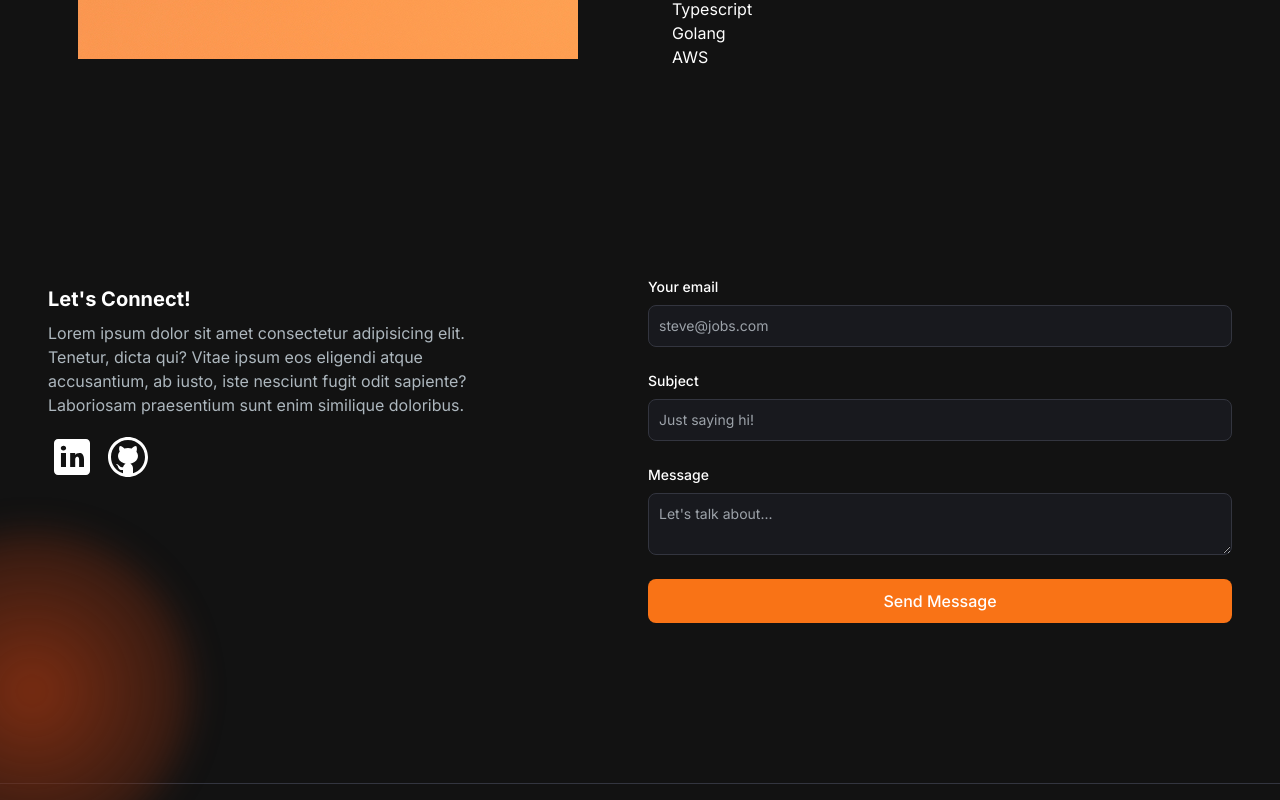
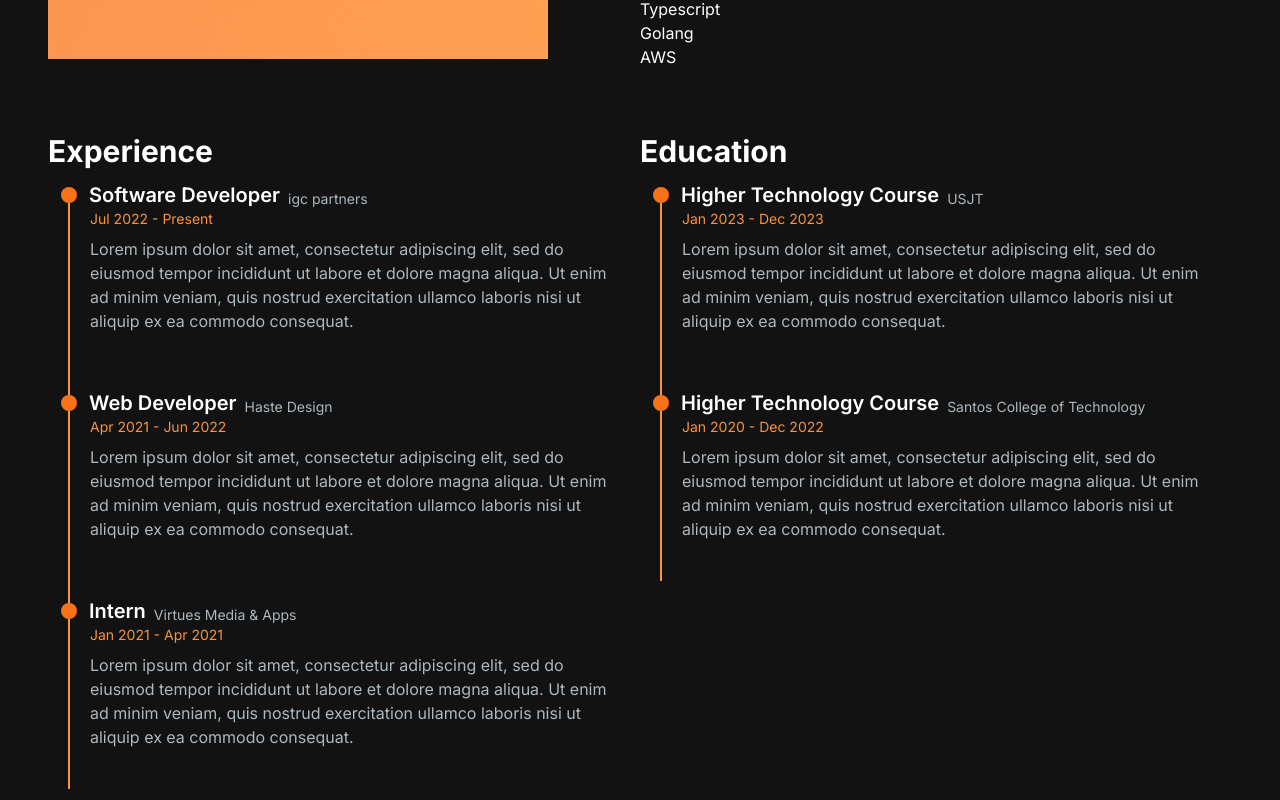
Before and after one commit to arrooxa/website, a Next.js app: page / in a window 1280 px wide. Shown: the part 960-1760 px from the top of the page. Built offline with nearby package versions, Linux system fonts and the light colour scheme.

Commit message:
feat: add experience section and education section

```diff
--- a/app/components/AboutSection.tsx
+++ b/app/components/AboutSection.tsx
@@ -59,7 +59,7 @@ const AboutSection = () => {
 
   return (
     <section className="text-white" id="about">
-      <div className="md:grid md:grid-cols-2 gap-8 items-center py-8 px-4 xl:gap-16 sm:py-16 xl:px-0 justify-items-center">
+      <div className="md:grid md:grid-cols-2 items-center py-8 px-4 sm:py-16 xl:px-0">
         <Image
           src="/images/333.jpg"
           width={500}
--- /dev/null
+++ b/app/components/ExperienceSection.tsx
@@ -0,0 +1,65 @@
+import { TimelineDTO } from "@app/types/timeline";
+import Timeline from "./Timeline";
+
+const experienceData: TimelineDTO[] = [
+  {
+    title: "Software Developer",
+    subtitle: "igc partners",
+    start: "Jul 2022",
+    end: null,
+    content:
+      "Lorem ipsum, dolor sit amet consectetur adipisicing elit. Iusto et ducimus voluptatem corporis ipsam. Minima unde, reprehenderit quo dolore soluta, dolor recusandae, laudantium odio quam voluptatem voluptas magni reiciendis cumque?",
+  },
+  {
+    title: "Web Developer",
+    subtitle: "Haste Design",
+    start: "Apr 2021",
+    end: "Jun 2022",
+    content:
+      "Lorem ipsum dolor sit amet consectetur adipisicing elit. Perspiciatis accusamus tenetur impedit hic consequuntur quia aliquid earum id ad, exercitationem quasi? Natus hic exercitationem omnis mollitia tempora consectetur consequuntur tenetur.",
+  },
+  {
+    start: "Jan 2021",
+    subtitle: "Virtues Media & Apps",
+    end: "Apr 2021",
+    title: "Intern",
+    content:
+      "Lorem ipsum dolor sit amet consectetur adipisicing elit. Dolorem molestias perspiciatis fugit commodi necessitatibus quia possimus, ratione doloremque in blanditiis. Atque placeat at accusamus, nostrum quia necessitatibus id? Eum, excepturi!",
+  },
+];
+
+const educationData: TimelineDTO[] = [
+  {
+    title: "Higher Technology Course",
+    subtitle: "USJT",
+    start: "Jan 2023",
+    end: "Dec 2023",
+    content:
+      "Lorem ipsum dolor sit amet consectetur adipisicing elit. Perspiciatis accusamus tenetur impedit hic consequuntur quia aliquid earum id ad, exercitationem quasi? Natus hic exercitationem omnis mollitia tempora consectetur consequuntur tenetur.",
+  },
+  {
+    title: "Higher Technology Course",
+    subtitle: "Santos College of Technology",
+    start: "Jan 2020",
+    end: "Dec 2022",
+    content:
+      "Lorem ipsum, dolor sit amet consectetur adipisicing elit. Iusto et ducimus voluptatem corporis ipsam. Minima unde, reprehenderit quo dolore soluta, dolor recusandae, laudantium odio quam voluptatem voluptas magni reiciendis cumque?",
+  },
+];
+
+const ExperienceSection: React.FC = () => {
+  return (
+    <section className="grid md:grid-cols-2">
+      <div className="">
+        <h3 className="text-white text-3xl font-bold">Experience</h3>
+        <Timeline timelineInfo={experienceData} />
+      </div>
+      <div className="">
+        <h3 className="text-white text-3xl font-bold">Education</h3>
+        <Timeline timelineInfo={educationData} />
+      </div>
+    </section>
+  );
+};
+
+export default ExperienceSection;
--- /dev/null
+++ b/app/components/Timeline.tsx
@@ -0,0 +1,34 @@
+import { TimelineProps } from "@app/types/timeline";
+
+const Timeline: React.FC<TimelineProps> = ({ timelineInfo }: TimelineProps) => {
+  return (
+    <ol className="border-l-2 border-primary-400 m-5">
+      {timelineInfo.map((item) => (
+        <li>
+          <div className="flex-start flex items-center">
+            <div className="-ml-[9px] -mt-2 mr-3 flex h-4 w-4 items-center justify-center rounded-full bg-primary-500"></div>
+            <h4 className="-mt-2 text-xl font-semibold text-white">
+              {item.title}
+            </h4>
+            <p className="hidden md:block ml-2 text-sm text-primary-gray">
+              {item.subtitle}
+            </p>
+          </div>
+          <div className="mb-6 ml-5 pb-6">
+            <p className="text-sm text-primary-400">
+              {item.start} - {item.end ? item.end : "Present"}
+            </p>
+            <p className="mb-4 mt-2 text-primary-gray">
+              Lorem ipsum dolor sit amet, consectetur adipiscing elit, sed do
+              eiusmod tempor incididunt ut labore et dolore magna aliqua. Ut
+              enim ad minim veniam, quis nostrud exercitation ullamco laboris
+              nisi ut aliquip ex ea commodo consequat.
+            </p>
+          </div>
+        </li>
+      ))}
+    </ol>
+  );
+};
+
+export default Timeline;
--- a/app/page.tsx
+++ b/app/page.tsx
@@ -3,6 +3,7 @@ import EmailSection from "@app/components/EmailSection";
 import Footer from "@app/components/Footer";
 import HeroSection from "@app/components/HeroSection";
 import NavBar from "@app/components/NavBar";
+import ExperienceSection from "./components/ExperienceSection";
 
 export default function Home() {
   return (
@@ -11,6 +12,7 @@ export default function Home() {
       <div className="container mt-24 mx-auto px-12 py-4">
         <HeroSection />
         <AboutSection />
+        <ExperienceSection />
         <EmailSection />
       </div>
       <Footer />
--- /dev/null
+++ b/app/types/timeline.ts
@@ -0,0 +1,11 @@
+export interface TimelineDTO {
+  title: string;
+  subtitle?: string;
+  start: string;
+  end: string | null;
+  content: string;
+}
+
+export interface TimelineProps {
+  timelineInfo: TimelineDTO[];
+}
```
Also changed, not shown: public/images/dogs-project.png (added).
